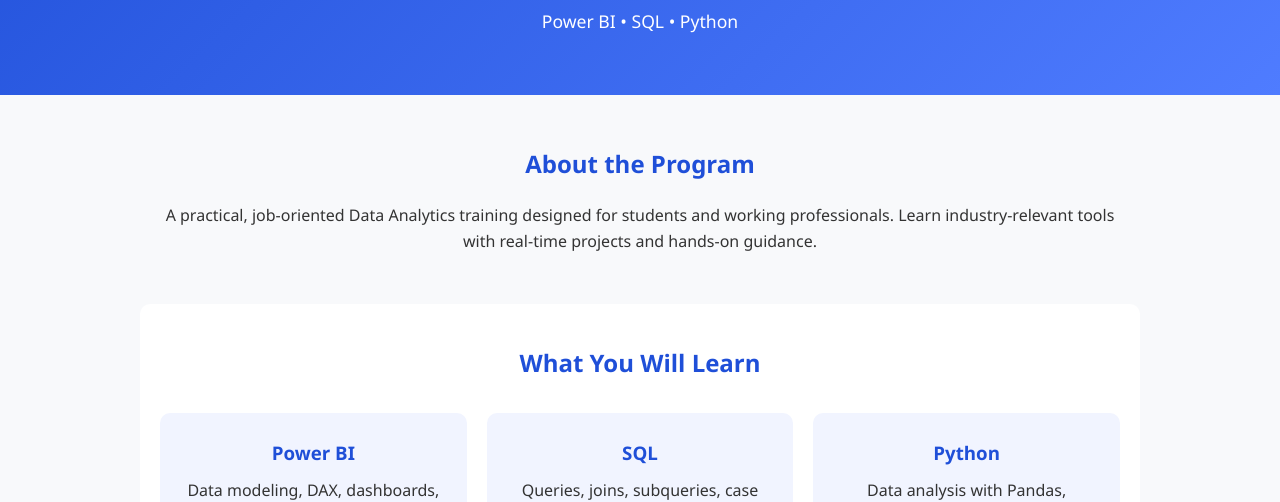
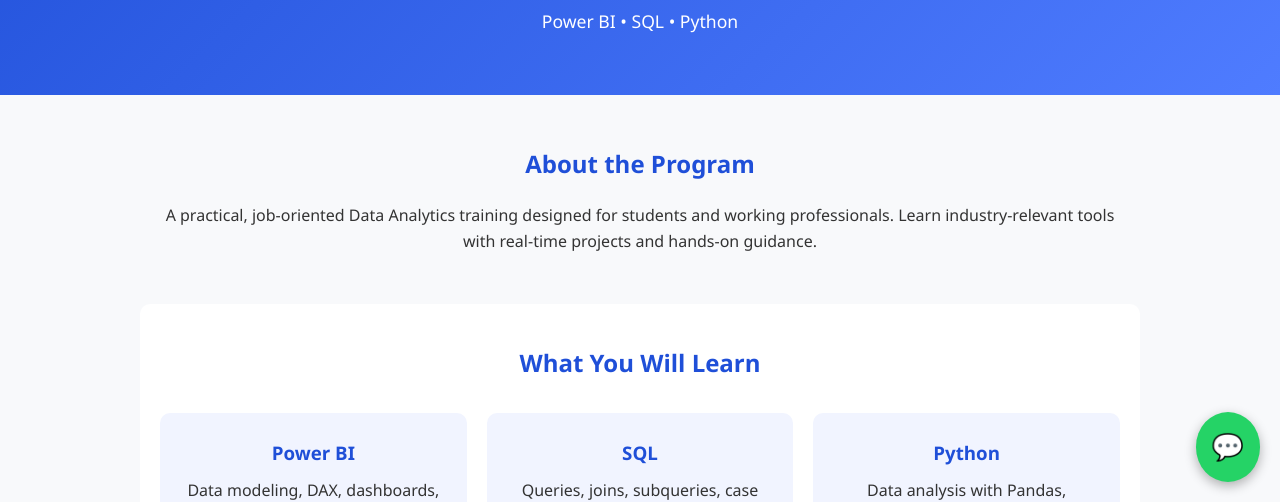
Before and after one commit to gautamrathnam/dataskillhatch, a plain HTML site: page index.html in a window 1280 px wide. Shown: the part 298-800 px from the top of the page. Drawn offline with Linux system fonts and the light colour scheme; files whose address does not match are found by name.

Commit message:
Add files via upload

```diff
--- a/index.html
+++ b/index.html
@@ -81,6 +81,10 @@
 <footer>
     <p>© 2025 Data Skill Hatch. All rights reserved.</p>
 </footer>
-
+<a href="https://wa.me/919698825069?text=Hi%20I%20am%20interested%20in%20the%20Data%20Analytics%20course"
+   class="whatsapp-float"
+   target="_blank">
+    💬
+</a>
 </body>
 </html>
--- a/style.css
+++ b/style.css
@@ -129,3 +129,16 @@ footer {
         font-size: 2rem;
     }
 }
+.whatsapp-float {
+    position: fixed;
+    bottom: 20px;
+    right: 20px;
+    background-color: #25D366;
+    color: #fff;
+    font-size: 26px;
+    padding: 14px 16px;
+    border-radius: 50%;
+    text-decoration: none;
+    box-shadow: 0 4px 12px rgba(0,0,0,0.3);
+    z-index: 1000;
+}
```
